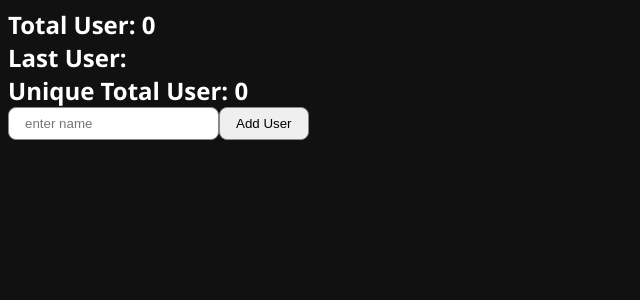
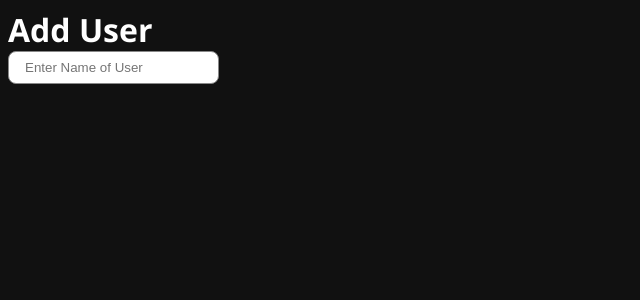
Before and after one commit to 0x-harsh/React-Tutorial---Code-Step-by-Step, a React app: page / in a window 1280 px wide. Shown: the top 300 px of the page, without its empty margins (0-640 px from the left). Built offline with nearby package versions, Linux system fonts and the light colour scheme; the HTML template or start-up script is replaced by a standard one.

Commit message:
Lifting State Up in ReactJS

```diff
--- /dev/null
+++ b/src/30 Lifting State Up in ReactJS/AddUser.jsx
@@ -0,0 +1,10 @@
+const AddUser = ({ setUser }) => {
+    return (
+        <div>
+            <h1>Add User</h1>
+            <input type="text" placeholder="Enter Name of User" onChange={(event)=>{setUser(event.target.value)}} />
+        </div>
+    )
+}
+
+export default AddUser
--- /dev/null
+++ b/src/30 Lifting State Up in ReactJS/App.jsx
@@ -0,0 +1,15 @@
+import { useState } from 'react'
+import AddUser from './AddUser.jsx'
+import DisplayUser from './DisplayUser.jsx'
+
+const App = () => {
+    const [user, setUser] = useState('')
+    return (
+        <div>
+            <AddUser setUser={setUser} />
+            <DisplayUser user={user} />
+        </div>
+    )
+}
+
+export default App
--- /dev/null
+++ b/src/30 Lifting State Up in ReactJS/DisplayUser.jsx
@@ -0,0 +1,7 @@
+const DisplayUser = ({ user }) => {
+    return (
+        <div>{user}</div>
+    )
+}
+
+export default DisplayUser
--- a/src/main.jsx
+++ b/src/main.jsx
@@ -1,7 +1,7 @@
 import { StrictMode } from 'react'
 import { createRoot } from 'react-dom/client'
 import './index.css'
-import App from './29 Derived State in ReactJS/App.jsx'
+import App from './30 Lifting State Up in ReactJS/App.jsx'
 
 createRoot(document.getElementById('root')).render(
     <StrictMode>
```
